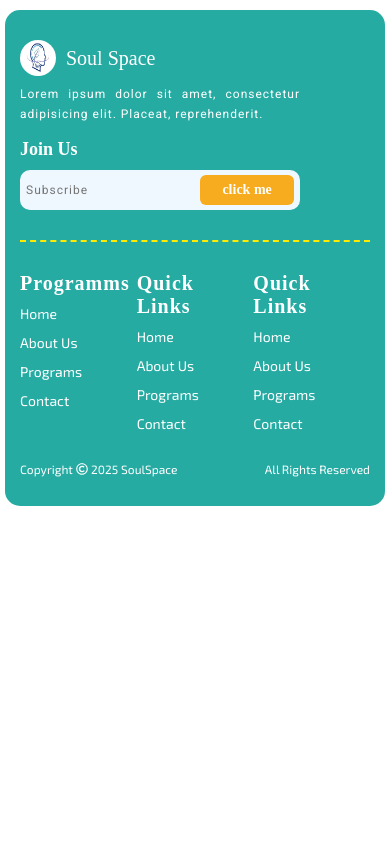
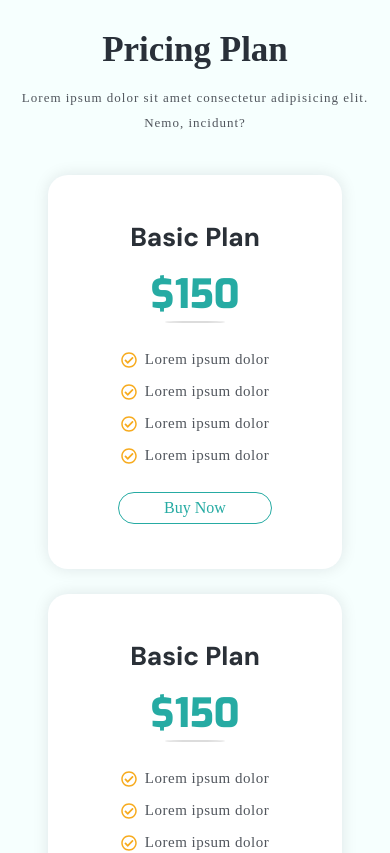
Before and after one commit to SriSabarish2021/SoulSpace, a React (Vite) app: page / in a window 390 px wide. Shown: the top 853 px of the page. Built offline with nearby package versions, Linux system fonts and the light colour scheme; a web font is replaced by a local one.

Commit message:
PlanS Resp

```diff
--- a/src/Components/WebsiteComponents/HomepageAll.jsx
+++ b/src/Components/WebsiteComponents/HomepageAll.jsx
@@ -16,12 +16,12 @@ const HomepageAll = () => {
         velocity={100}
         className="custom-scroll-text"/>
       <Programs/>
-      <Qualification/>
+      <Qualification/>*/}
       <Subcription/>
-      <SideBy/>
+      {/*<SideBy/>
       <GetinTouch/>
       <Blog/> */}
-      <Footer/>
+     {/*  <Footer/> */}
 
     </>
   )
--- a/src/Sass/HomePageSASS/Footer/Footer.scss
+++ b/src/Sass/HomePageSASS/Footer/Footer.scss
@@ -171,7 +171,7 @@
                 @include Column-center.column-center;
                 gap: 18px;
                 align-items: flex-start;
-                font-size: 16px;
+                font-size: 17px;
                 font-family: 'Exo 2';
                 color: White;
                 .footer-nav-item{
--- a/src/Sass/HomePageSASS/Subscription/Subscription.scss
+++ b/src/Sass/HomePageSASS/Subscription/Subscription.scss
@@ -29,6 +29,7 @@
     @include Column-center.column-center;
     gap: 80px;
     background-color: #f6fffe;
+    overflow: hidden;
    .Pricing-plan-title-container{
         height: auto;
         width: 100%;
@@ -203,3 +204,182 @@
    }
 
 }
+
+
+
+@media screen and  (max-width:1180px) {
+    .Subscription-main-page-container{
+        padding: 50px 20px;
+    }
+    .Subscription-main-page-container .Pricing-plan-main-container .Pricing-box{
+        padding: 50px 75px;
+    }
+}
+
+
+@media screen and  (max-width:1090px) {
+    .Subscription-main-page-container .Pricing-plan-title-container .pricing-plan-para-div .para-main-pricing-one{
+        font-size: 40px;
+    }
+    .Subscription-main-page-container .Pricing-plan-title-container .pricing-plan-para-div{
+        width: 50%;
+    }
+    .Subscription-main-page-container .Pricing-plan-title-container .pricing-plan-para-div .para-main-pricing-two{
+        font-size: 14px;
+    }
+    .Subscription-main-page-container .Pricing-plan-main-container{
+        gap: 30px;
+    }
+    .Subscription-main-page-container .Pricing-plan-main-container .Pricing-box{
+        padding: 45px 60px;
+    }
+    .Subscription-main-page-container .Pricing-plan-main-container .Pricing-box .pricing-title-box .plan-name{
+        font-size: 24px;
+    }
+    .Subscription-main-page-container .Pricing-plan-main-container .Pricing-box .pricing-title-box .plan-amount-para{
+        font-size: 40px;
+    }
+    .Subscription-main-page-container .Pricing-plan-main-container .Pricing-box .Princing-features{
+        font-size: 14px;
+        gap: 15px;
+    }
+    .Subscription-main-page-container .Pricing-plan-main-container .Pricing-box .Princing-features .para-in-feature-pricing .Tick-icon-in-features{
+        font-size: 16px;
+    }
+    .Subscription-main-page-container .Pricing-plan-main-container .Pricing-box .button-in-pricing-box{
+        padding: 5px 30px;
+        font-size: 16px;
+    }
+}
+
+
+@media screen and  (max-width:915px) {
+    .Subscription-main-page-container{
+        padding: 50px 0px;
+    }
+    .Subscription-main-page-container .Pricing-plan-main-container .Pricing-box{
+        padding: 40px 55px;
+    }
+}
+
+
+@media screen and  (max-width:870px) {
+    .Subscription-main-page-container .Pricing-plan-main-container{
+        gap: 25px;
+    }
+    .Subscription-main-page-container .Pricing-plan-main-container .Pricing-box .pricing-title-box .plan-name{
+        font-size: 23px;
+    }
+    .Subscription-main-page-container .Pricing-plan-main-container .Pricing-box .pricing-title-box .plan-amount-para{
+        font-size: 36px;
+    }
+    .Subscription-main-page-container .Pricing-plan-main-container .Pricing-box .pricing-title-box{
+        gap: 14px;
+    }
+    .Subscription-main-page-container .Pricing-plan-main-container .Pricing-box{
+        gap: 28px;
+    }
+    .Subscription-main-page-container .Pricing-plan-main-container .Pricing-box .Princing-features{
+        font-size: 13px;
+    }
+    .Subscription-main-page-container .Pricing-plan-main-container .Pricing-box .Princing-features .para-in-feature-pricing .Tick-icon-in-features{
+        font-size: 14px;
+    }
+    .Subscription-main-page-container .Pricing-plan-main-container .Pricing-box .button-in-pricing-box{
+        font-size: 15px;
+    }
+}
+
+
+@media screen and  (max-width:830px) {
+    .Subscription-main-page-container .Pricing-plan-main-container{
+        gap: 20px;
+    }
+    .Subscription-main-page-container .Pricing-plan-main-container .Pricing-box{
+        padding: 35px 40px;
+    }
+    .Subscription-main-page-container .Pricing-plan-title-container .pricing-plan-para-div .para-main-pricing-two{
+        font-size: 13px;
+    }
+    .Subscription-main-page-container .Pricing-plan-title-container .pricing-plan-para-div{
+        width: 60%;
+    }
+}
+
+
+
+@media screen and  (max-width:740px) {
+.Subscription-main-page-container .Pricing-plan-main-container .Pricing-box{
+        padding: 35px;
+    }
+}
+
+
+@media screen and  (max-width:700px) {
+    .Subscription-main-page-container .Pricing-plan-main-container{
+        flex-direction: column;
+    }
+    .Subscription-main-page-container{
+        gap: 40px;
+        padding: 30px 0px;
+    }
+    .Subscription-main-page-container .Pricing-plan-main-container .Pricing-box{
+        padding: 45px 80px;
+    }
+    .Subscription-main-page-container .Pricing-plan-main-container .pricing-middle{
+        transition: none;
+        transform: none;
+    }
+    .Subscription-main-page-container .Pricing-plan-title-container .pricing-plan-para-div{
+
+        width: 70%;
+    }
+    .Subscription-main-page-container .Pricing-plan-main-container .Pricing-box .pricing-title-box .plan-name{
+        font-size: 26px;
+    }
+    .Subscription-main-page-container .Pricing-plan-main-container .Pricing-box .pricing-title-box .plan-amount-para{
+        font-size: 40px;
+    }
+    .Subscription-main-page-container .Pricing-plan-main-container .Pricing-box .Princing-features{
+        font-size: 15px;
+    }
+    .Subscription-main-page-container .Pricing-plan-main-container .Pricing-box .Princing-features .para-in-feature-pricing .Tick-icon-in-features{
+        font-size: 16px;
+    }
+    .Subscription-main-page-container .Pricing-plan-main-container .Pricing-box .button-in-pricing-box{
+        padding: 6px 45px;
+        font-size: 16px;
+    }
+    .Subscription-main-page-container .Pricing-plan-main-container{
+        gap: 25px;
+    }
+}
+
+
+@media screen and  (max-width:400px) {
+    .Subscription-main-page-container .Pricing-plan-title-container .pricing-plan-para-div .para-main-pricing-one{
+        font-size: 35px;
+    }
+.Subscription-main-page-container .Pricing-plan-main-container .Pricing-box{
+        padding: 45px 70px;
+    }
+    .Subscription-main-page-container .Pricing-plan-title-container .pricing-plan-para-div{
+        width: 90%;
+    }
+}
+
+@media screen and  (max-width:380px) {
+    .Subscription-main-page-container .Pricing-plan-main-container .Pricing-box .Princing-features{
+        font-size: 14px;
+    }
+    .Subscription-main-page-container .Pricing-plan-main-container .Pricing-box .Princing-features .para-in-feature-pricing .Tick-icon-in-features{
+        font-size: 15px;
+    }
+}
+
+
+@media screen and  (max-width:360px) {
+.Subscription-main-page-container .Pricing-plan-main-container .Pricing-box{
+    padding: 45px 55px;
+}
+}
```
